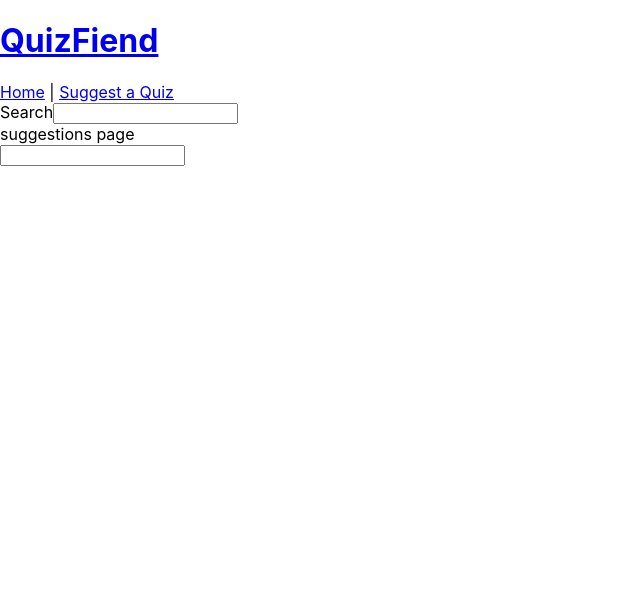
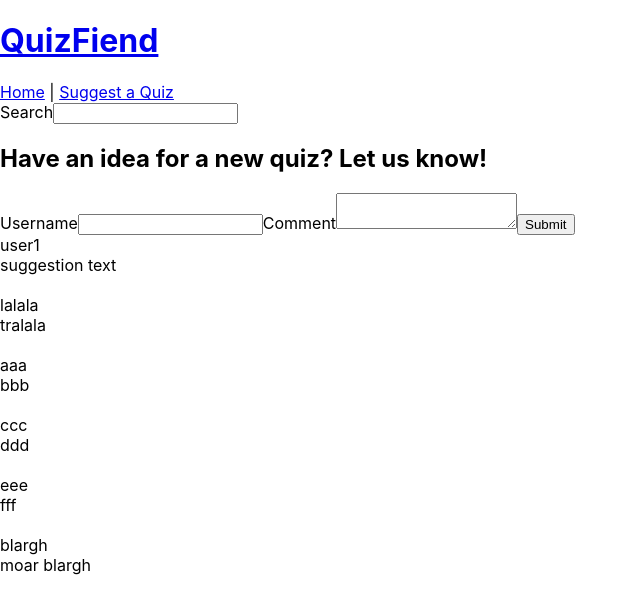
Before and after one commit to ceptember/project2, a React (Create React App) app: page /suggestions in a window 1280 px wide. Shown: the top 614 px of the page, without its empty margins (0-640 px from the left). Built offline with nearby package versions, Linux system fonts and the light colour scheme; data requests are answered from the project's data file.

Commit message:
suggest new quiz form is working

```diff
--- a/db.json
+++ b/db.json
@@ -66,6 +66,10 @@
         {
           "comment": "zxcv",
           "user": "zzz"
+        },
+        {
+          "comment": "tralalala",
+          "user": "lalala"
         }
       ]
     },
@@ -123,10 +127,48 @@
         {
           "comment": "comment on another quiz",
           "user": "user"
+        },
+        {
+          "comment": "comment!!",
+          "user": "me"
+        },
+        {
+          "comment": "b",
+          "user": "a"
         }
       ]
     }
   ],
-
-  "suggestions": [{"user":"suggestion"}]
+  "suggestions": [
+    {
+      "id": 1,
+      "user": "user1",
+      "suggestion": "suggestion text"
+    },
+    {
+      "user": "lalala",
+      "suggestion": "tralala",
+      "id": 2
+    },
+    {
+      "user": "aaa",
+      "suggestion": "bbb",
+      "id": 3
+    },
+    {
+      "user": "ccc",
+      "suggestion": "ddd",
+      "id": 4
+    },
+    {
+      "user": "eee",
+      "suggestion": "fff",
+      "id": 5
+    },
+    {
+      "user": "blargh",
+      "suggestion": "moar blargh",
+      "id": 6
+    }
+  ]
 }
--- a/src/components/Header.js
+++ b/src/components/Header.js
@@ -4,8 +4,8 @@
 function Header (){
     return (
         <div>
-            <h1><Link to ="/" exact="true">QuizFiend</Link></h1>
-            <nav> <NavLink to ="/" exact="true">Home</NavLink> | <NavLink to ="/suggestions">Suggest a Quiz</NavLink></nav>
+        <h1><Link to ="/">QuizFiend</Link></h1>
+            <nav> <NavLink to ="/" >Home</NavLink> | <NavLink to ="/suggestions">Suggest a Quiz</NavLink></nav>
             <form>
                 <label>Search</label>
                 <input type="text"></input>
--- a/src/components/Quiz.js
+++ b/src/components/Quiz.js
@@ -54,8 +54,7 @@
         })
             .then(resp => resp.json())
             .then(data => setQuiz(data))
-            //data is the whole quiz
-            //call a callback function here, defined in app, passed down from props
+
 
     }
 
@@ -76,14 +75,14 @@
             <h2>Your Result:</h2>
             <h3>{finalResult}</h3>
             <h2>What do you think!?</h2>
-            <form>
+            <form onSubmit={handleSubmit}>
                 <label>username </label>
                 <input type="text" value={userName} onChange={(e)=> setUserName(e.target.value)}></input>
                 <br /><br />
                 <label>comment </label>
                 <textarea onChange={(e)=>setCommentText(e.target.value)}/>
                 <br />
-                <input type="submit" onClick={handleSubmit}/>
+                <input type="submit" />
             </form>
 
             <h2>Comments:</h2>
--- a/src/components/QuizList.js
+++ b/src/components/QuizList.js
@@ -10,10 +10,6 @@
         <div>
             <h2>All Quizzes</h2>
              {quizzes.map( (q)=> <div key={q.id}> <QuizPreview  quiz={q}/> </div>)}
-            <p> make another comment section "Suggest a quiz!" with a POST request to a
-                separate "suggestions" resource in db.json.
-                Suggestion comments can be votes on with another PATCH.
-                Add another route to this.  </p>
 
         </div>
     )
--- a/src/components/Suggestion.js
+++ b/src/components/Suggestion.js
@@ -0,0 +1,14 @@
+import React from "react";
+
+function Suggestion ({sug}){
+    return (
+        <div>
+            {sug.user}
+            <br />
+            {sug.suggestion}
+            <br /><br />
+        </div>
+    )
+}
+
+export default Suggestion;
--- a/src/components/SuggestionsPage.js
+++ b/src/components/SuggestionsPage.js
@@ -1,12 +1,52 @@
-import React from 'react';
+import React, {useState, useEffect} from 'react';
+import Suggestion from './Suggestion';
 
 function SuggestionsPage(){
+
+    const [suggestions, setSuggestions] = useState([]);
+    const [userName, setUserName] = useState("");
+    const [sugText, setSugText] = useState("");
+    const [updater, setUpdater] = useState(false);
+
+    useEffect(() => {
+        fetch('http://localhost:4000/suggestions')
+            .then(resp => resp.json())
+            .then(data => setSuggestions(data))
+        }, [updater])
+
+    function handleSug(e){
+        e.preventDefault();
+        console.log("submit")
+        const obj = {user: userName,
+            suggestion: sugText}
+        fetch('http://localhost:4000/suggestions', {
+            method: "POST",
+            headers: {"Content-Type": "application/json"},
+            body: JSON.stringify(obj)
+        })
+            .then(resp => resp.json())
+            .then(data => {
+                console.log(data);
+                setUserName("");
+                setSugText("")
+                setUpdater(!updater)
+            })
+
+    }
+
     return (
 
-        <div>suggestions page
-            <form>
-                <input type="text" />
+        <div>
+            <h2>Have an idea for a new quiz? Let us know! </h2>
+            <form onSubmit={handleSug}>
+                <label>Username</label>
+                <input type="text" value={userName} onChange={(e)=>setUserName(e.target.value)}/>
+                <label>Comment</label>
+                <textarea value={sugText} onChange={(e)=>setSugText(e.target.value)}></textarea>
+                <input type ="submit"></input>
             </form>
+
+              {suggestions.map( (s) => <Suggestion sug={s} key={s.id} /> )}
 
 
 
```
Also changed, not shown: src/components/App.js (+6 -18 lines).
